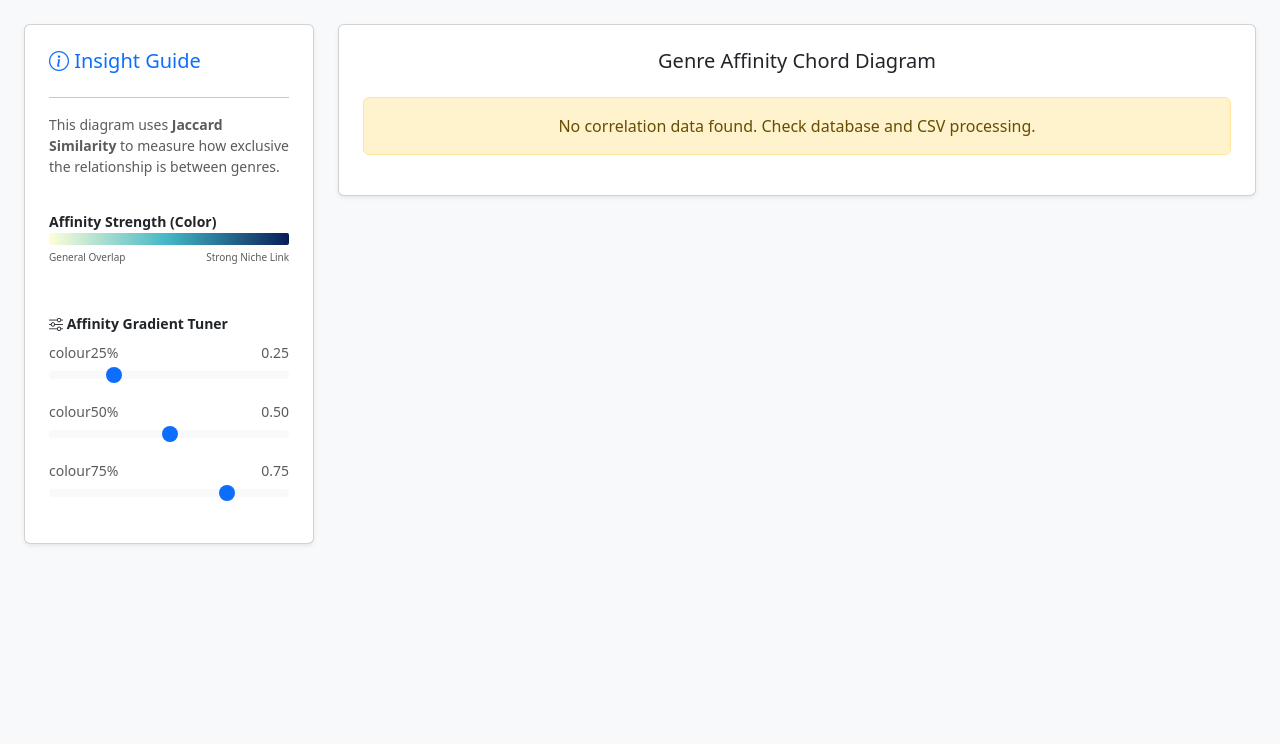
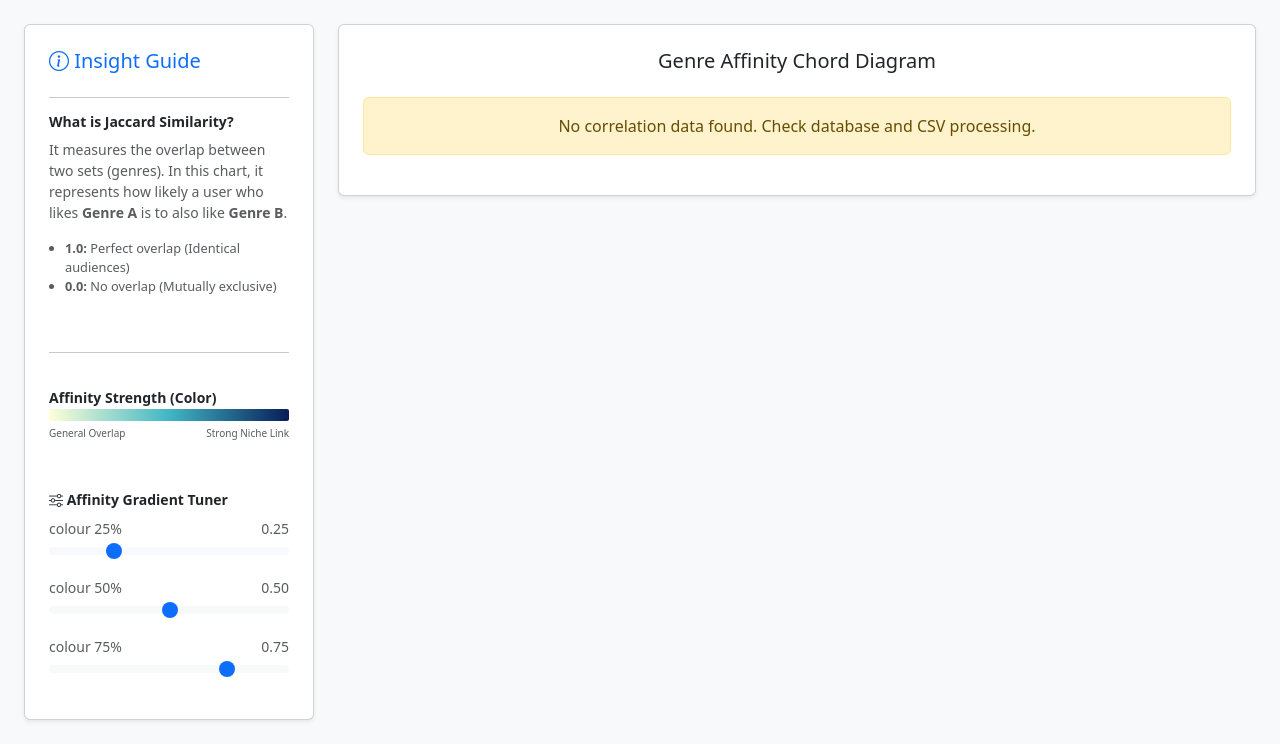
Before and after one commit to ianL123/COMP0022-database_project, a Flask app: page /task3 in a window 1280 px wide. Shown: the part 56-800 px from the top of the page. Run offline with Flask 3, Linux system fonts and the light colour scheme.

Commit message:
T3: added explanation of Jaccard Similarity

```diff
--- a/templates/task3.html
+++ b/templates/task3.html
@@ -37,9 +37,21 @@
                 <div class="card shadow-sm p-4 mb-4">
                     <h5 class="text-primary"><i class="bi bi-info-circle"></i> Insight Guide</h5>
                     <hr>
-                    <p class="small text-muted">
-                        This diagram uses <strong>Jaccard Similarity</strong> to measure how exclusive the relationship is between genres.
-                    </p>
+
+                    <section class="mb-4">
+                        <h6 class="fw-bold small text-dark">What is Jaccard Similarity?</h6>
+                        <p class="small text-muted">
+                            It measures the overlap between two sets (genres). In this chart, it represents how likely a user who likes <strong>Genre A</strong> is to also like <strong>Genre B</strong>.
+                        </p>
+
+
+                        <ul class="ps-3 text-muted" style="font-size: 0.8rem;">
+                            <li><strong>1.0:</strong> Perfect overlap (Identical audiences)</li>
+                            <li><strong>0.0:</strong> No overlap (Mutually exclusive)</li>
+                        </ul>
+                    </section>
+
+                    <hr class="section-divider">
 
                     <div class="mt-3 mb-4">
                         <label class="small fw-bold text-dark">Affinity Strength (Color)</label>
@@ -56,7 +68,7 @@
 
                         <div class="mb-2">
                             <div class="d-flex justify-content-between">
-                                <span class="text-muted small">colour25%</span>
+                                <span class="text-muted small">colour 25%</span>
                                 <span class="text-muted small"><span id="t1Val">0.25</span></span>
                             </div>
                             <input id="t1" type="range" min="0" max="0.98" step="0.01" value="0.25" class="form-range">
@@ -64,7 +76,7 @@
 
                         <div class="mb-2">
                             <div class="d-flex justify-content-between">
-                                <span class="text-muted small">colour50%</span>
+                                <span class="text-muted small">colour 50%</span>
                                 <span class="text-muted small"><span id="t2Val">0.50</span></span>
                             </div>
                             <input id="t2" type="range" min="0" max="0.99" step="0.01" value="0.50" class="form-range">
@@ -72,7 +84,7 @@
 
                         <div class="mb-2">
                             <div class="d-flex justify-content-between">
-                                <span class="text-muted small">colour75%</span>
+                                <span class="text-muted small">colour 75%</span>
                                 <span class="text-muted small"><span id="t3Val">0.75</span></span>
                             </div>
                             <input id="t3" type="range" min="0" max="0.99" step="0.01" value="0.75" class="form-range">
```
